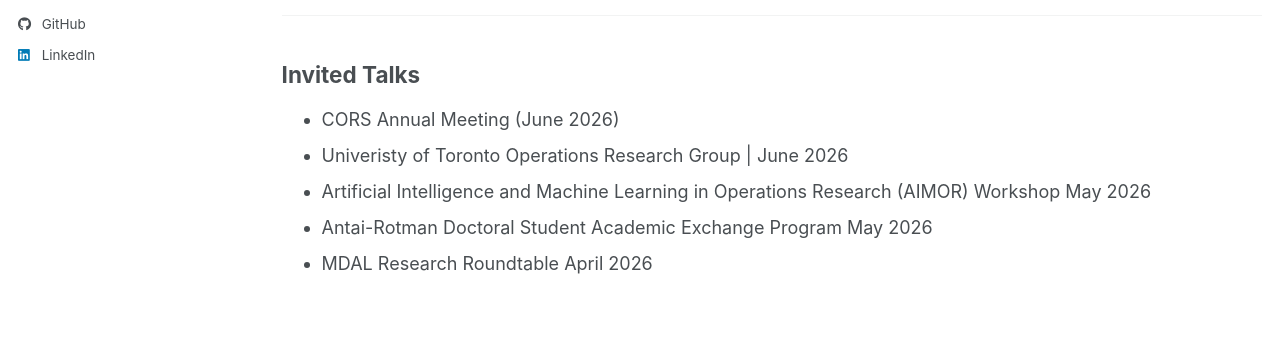
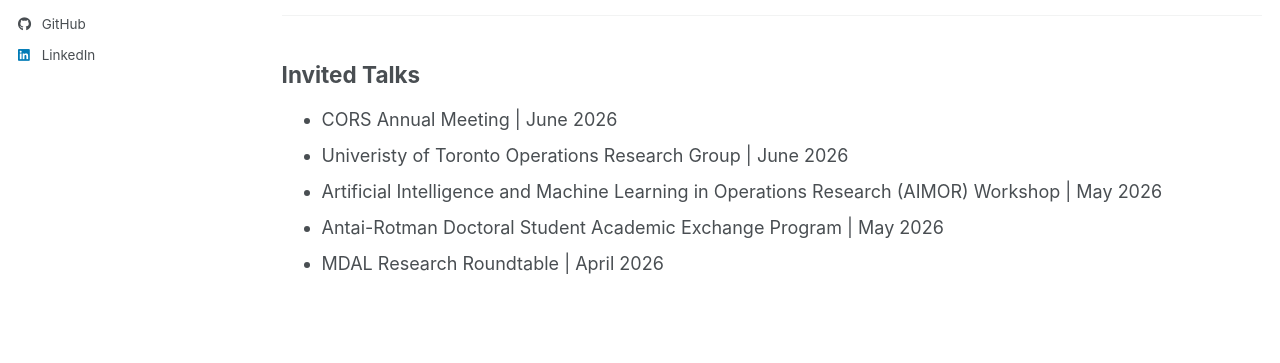
Before and after one commit to parisamsv/parisamsv.github.io, a Jekyll site: the page built from _pages/publications.html, in a window 1280 px wide and 1016 px high. Shown: the part 493-856 px from the top of the window. Built offline with Jekyll 4.4.1, drawn with Linux system fonts in a browser that asks for light colours; a script bundle is joined from its source files by our own code; library files that are not in the unit come from our copies.

Commit message:
Update publications.html

```diff
--- a/_pages/publications.html
+++ b/_pages/publications.html
@@ -34,7 +34,7 @@ author_profile: true
 <ul class="no-border-list">
   <li>
     <span class="item-text">CORS Annual Meeting</span>
-    <span class="item-date">(June 2026)</span>
+    <span class="item-date"> | June 2026</span>
   </li>
   <li>
     <span class="item-text">Univeristy of Toronto Operations Research Group</span>
@@ -42,14 +42,14 @@ author_profile: true
   </li>
   <li>
     <span class="item-text">Artificial Intelligence and Machine Learning in Operations Research (AIMOR) Workshop</span>
-    <span class="item-date">May 2026</span>
+    <span class="item-date"> | May 2026</span>
   </li>
   <li>
     <span class="item-text">Antai-Rotman Doctoral Student Academic Exchange Program</span>
-    <span class="item-date">May 2026</span>
+    <span class="item-date"> | May 2026</span>
   </li>
   <li>
     <span class="item-text">MDAL Research Roundtable</span>
-    <span class="item-date">April 2026</span>
+    <span class="item-date"> | April 2026</span>
   </li>
 </ul>
```
